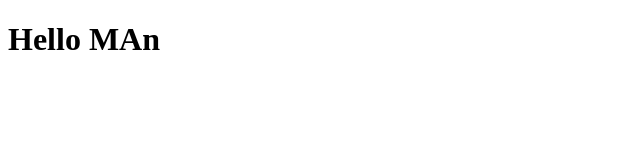
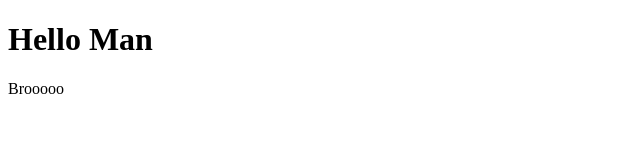
Before and after one commit to atamullayev92/projects, a plain HTML site: page index.html in a window 1280 px wide. Shown: the whole page, without its empty margins (0-640 px from the left). Drawn offline with Linux system fonts and the light colour scheme.

Commit message:
newVersion

```diff
--- a/index.html
+++ b/index.html
@@ -7,6 +7,7 @@
     <title>Document</title>
 </head>
 <body>
-    <h1>Hello MAn</h1>
+    <h1>Hello Man</h1>
+    <p>Brooooo</p>
 </body>
 </html>
```
